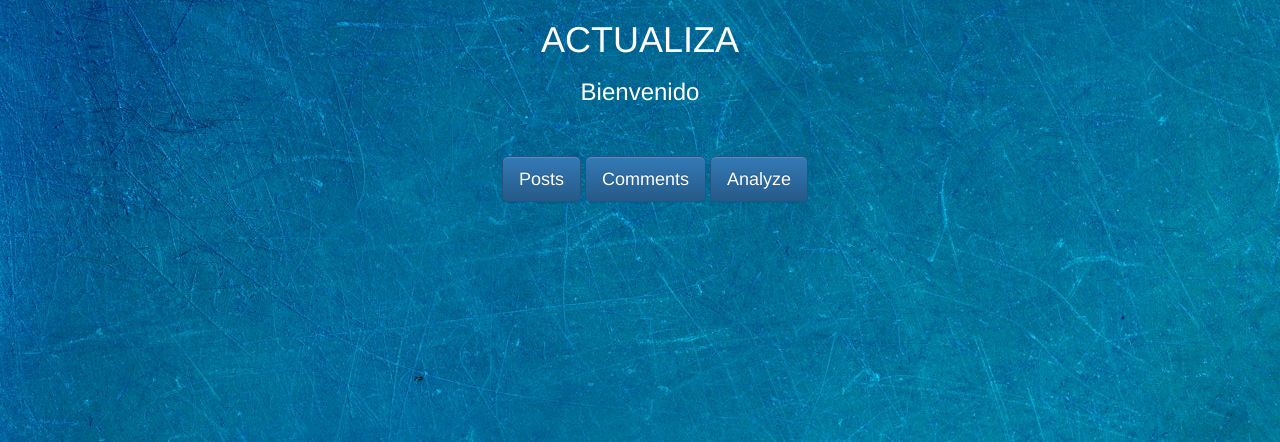
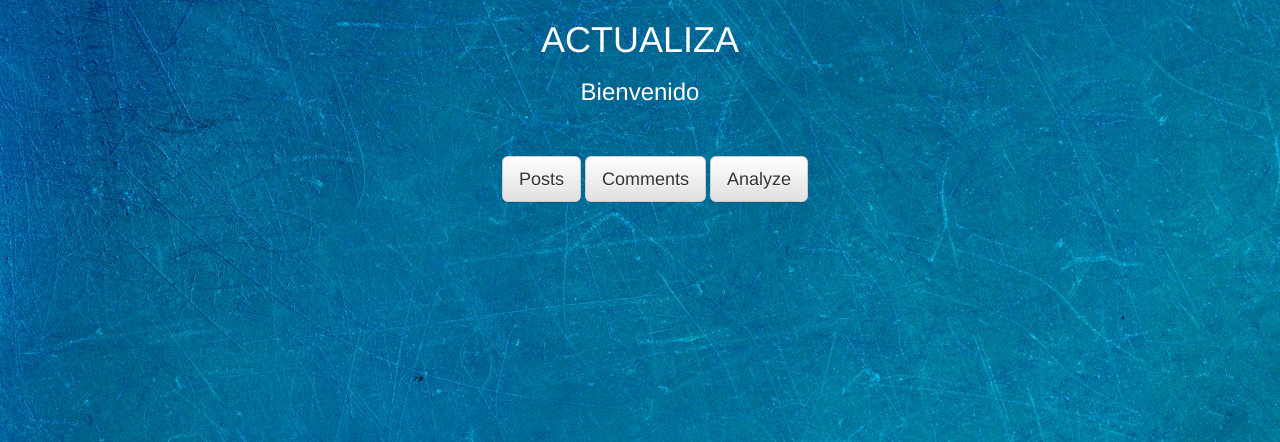
Before and after one commit to davidrodriguezlobo/Jarvis, a Flask app: page /menu in a window 1280 px wide. Shown: the part 236-678 px from the top of the page. Run offline with Flask 2, Linux system fonts and the light colour scheme; some libraries are stand-ins or nearby versions.

Commit message:
Graficos

```diff
--- a/app.py
+++ b/app.py
@@ -13,7 +13,9 @@ app = Flask(__name__, static_url_path='/static')
 
 app.config['MYSQL_HOST'] = 'localhost'
 app.config['MYSQL_USER'] = 'root'
-app.config['MYSQL_PASSWORD'] = '1234'
+app.config['MYSQL_PASSWORD'] = '123456'
+#app.config['MYSQL_PASSWORD'] = '1234'
+#app.config['MYSQL_PASSWORD'] = 'root'
 app.config['MYSQL_DB'] = 'app'
 app.config['MYSQL_CURSORCLASS'] = 'DictCursor'
 
@@ -312,16 +314,18 @@ def score():
 @app.route('/graph')
 def graph(chartID = 'chart_ID', chart_type = 'line', chart_height = 500):
     cur = mysql.connection.cursor()
-    dato = cur.execute("SELECT count(*) FROM app.tbl_comments")
+    cur.execute("SELECT count(*) FROM app.tbl_comments")
     prueba = cur.fetchall()
     cur.close()
-    print(prueba)
-    chart = {"renderTo": chartID, "type": chart_type, "height": chart_height,}
-    series = [{"name": 'Label1', "data": [1,2,3]}, {"name": 'Label2', "data": [prueba]}]
-    title = {"text": 'My Title'}
-    xAxis = {"categories": ['xAxis Data1', 'xAxis Data2', 'xAxis Data3']}
-    yAxis = {"title": {"text": 'yAxis Label'}}
-    return render_template('dash.html', chartID=chartID, chart=chart, series=series, title=title, xAxis=xAxis, yAxis=yAxis)
+    #print(prueba) -- Imprime lo que actualmente trae la consulta de la BD.
+    for x in prueba: #x puede ser cualquier cosa. "Prueba" es la variable en donde guardás la query.
+        count = x['count(*)'] #Descompone el diccionario que viene de la BD según el KEY que este trae. Imprimir "Prueba" para conocer los KEYS.
+        chart = {"renderTo": chartID, "type": chart_type, "height": chart_height,}
+        series = [{"name": 'Label1', "data": [1,2,3]}, {"name": 'Label2', "data": [count, count]}]
+        title = {"text": 'My Title'}
+        xAxis = {"categories": ['xAxis Data1', 'xAxis Data2', 'xAxis Data3']}
+        yAxis = {"title": {"text": 'yAxis Label'}}
+        return render_template('dash.html', chartID=chartID, chart=chart, series=series, title=title, xAxis=xAxis, yAxis=yAxis)
 
 
 
--- a/templates/menu.html
+++ b/templates/menu.html
@@ -15,11 +15,11 @@
       <br>
       <br>-->
       <div class="col-sm">
-          <a href="/posts" class="btn btn-primary btn-lg">Posts</a>
+          <a href="/posts" class="btn btn-lg btn-default">Posts</a>
 
-        <a href="/comments" class="btn btn-primary btn-lg">Comments</a>
+        <a href="/comments" class="btn btn-lg btn-default">Comments</a>
 
-        <a href="/score" class="btn btn-primary btn-lg">Analyze</a>
+        <a href="/score" class="btn btn-lg btn-default">Analyze</a>
       </div>
     </div>
   </div>
```
